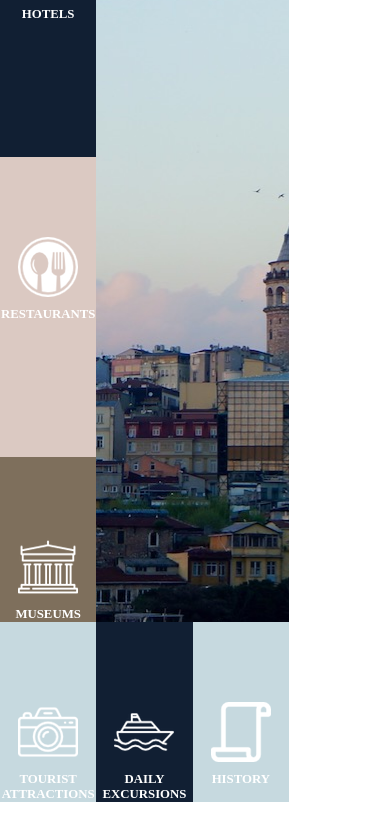
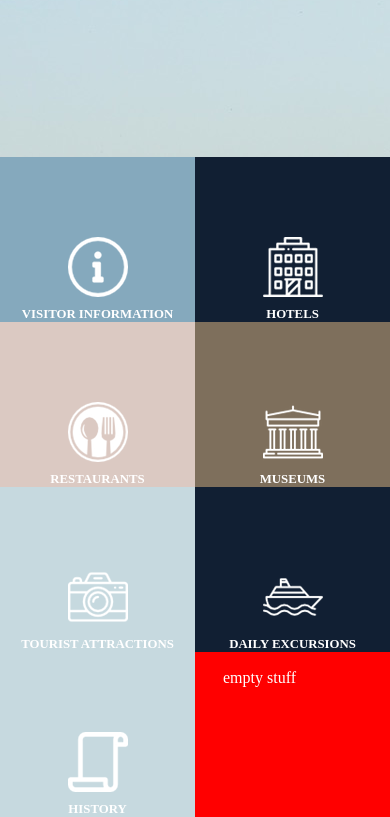
Before and after one commit to Tobin-jn/static-comp-challenge-1, a plain HTML site: page index.html in a window 390 px wide. Shown: the part 443-1260 px from the top of the page. Drawn offline with Linux system fonts and the light colour scheme.

Commit message:
Size for mobile, two columns

```diff
--- a/style.css
+++ b/style.css
@@ -142,7 +142,7 @@ button {
   visibility: hidden;
 }
 
-@media screen and (max-width: 800px) {
+@media screen and (max-width: 900px) {
 
   .wrapper {
     display: grid;
@@ -202,7 +202,7 @@ button {
   }
 }
 
-@media screen and (max-width: 500px) {
+@media screen and (max-width: 700px) {
 
   .wrapper {
      display: grid;
@@ -260,3 +260,68 @@ button {
   }
 
 }
+
+
+
+
+@media screen and (max-width: 500px) {
+
+  .wrapper {
+     display: grid;
+   grid-template-columns: repeat(2, 1fr);
+  grid-template-rows: repeat(2, 300px);
+  }
+
+   .one-istanbul-header {
+    grid-column: 1 / 3;
+    grid-row: 1 / 2;
+  }
+
+  .two-visitor-info {
+    grid-column: 1 / 2;
+    grid-row: 5 / 6;
+  }
+
+  .picture {
+    grid-column: 1 / 3;
+    grid-row: 2 / 5;
+  }
+
+  .three-hotels {
+    grid-column: 2 / 3;
+    grid-row: 5 / 6;
+  }
+
+  .four-restaurants {
+    grid-column: 1 / 2;
+    grid-row: 6 / 7;
+  }
+
+  .five-museums {
+    grid-column: 2 / 3;
+    grid-row: 6 / 7;
+  }
+
+  .six-attractions {
+    grid-column: 1 / 2;
+    grid-row: 7 / 8;
+  }
+
+  .seven-excursions {
+    grid-column: 2 / 3;
+    grid-row: 7 / 8;
+  }
+
+  .eight-history {
+    grid-column: 1 / 2;
+    grid-row: 8 / 9;
+  }
+
+  .nine-empty {
+    visibility: visible;
+    grid-column: 2 / 3;
+    grid-row: 8/9;
+    background-color: red;
+  }
+
+}
```
